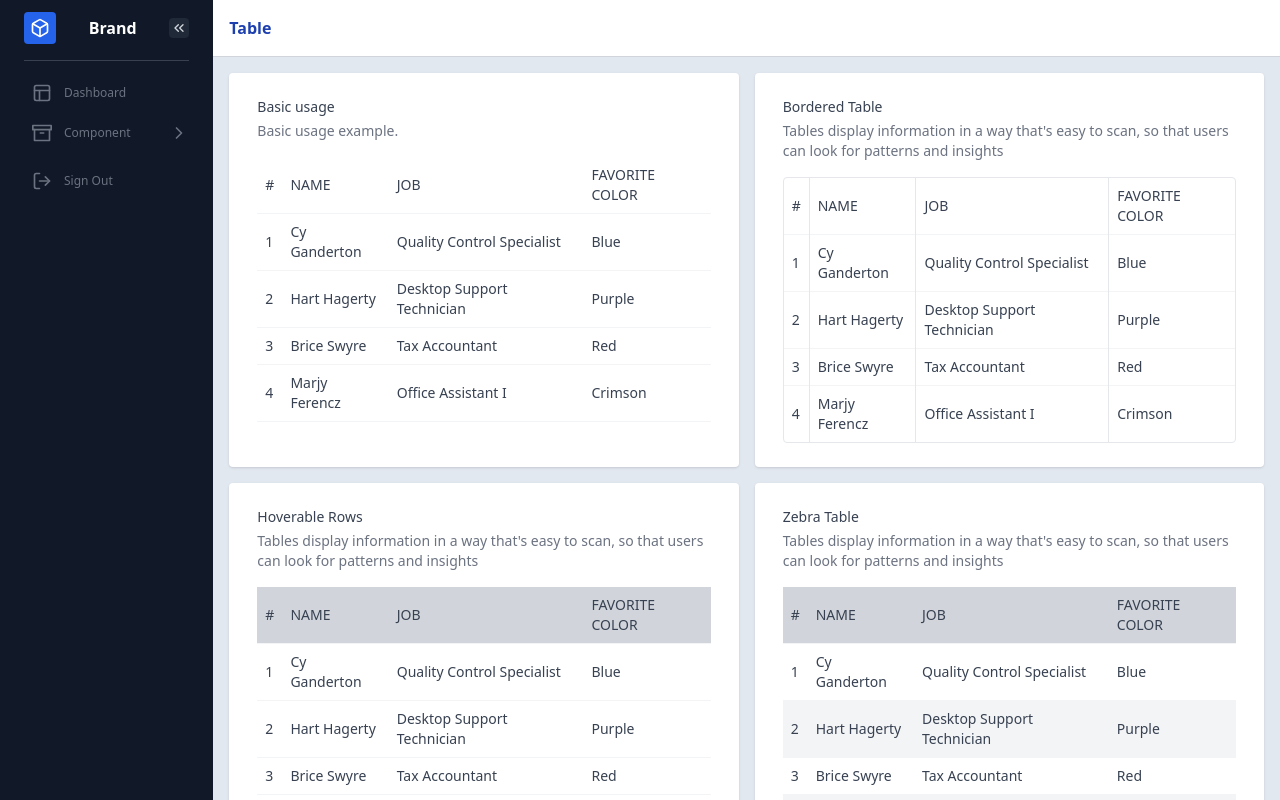
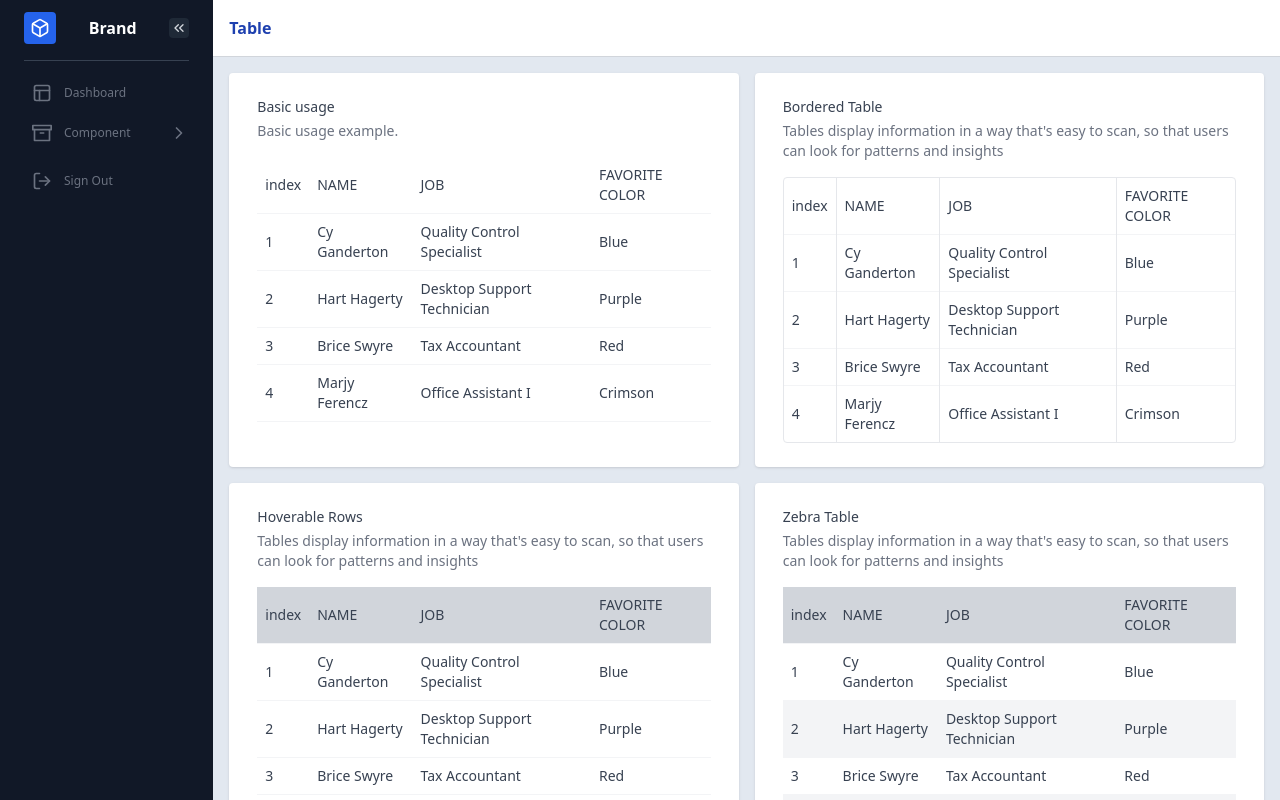
Before and after one commit to AndyKhu/dashboard-next-tailwind, a Next.js app: page /component/table in a window 1280 px wide. Built offline with nearby package versions, Linux system fonts and the light colour scheme.

Commit message:
fix eslint table problem

```diff
--- a/src/components/TableComponent.tsx
+++ b/src/components/TableComponent.tsx
@@ -40,7 +40,7 @@ const TableComponent = ({header,data,bordered,ishoverable,zebra,color}:Props) =>
             <table className="w-full h-full text-left text-sm">
                 <thead>
                     <tr className={`border-b ${colors.border} ${ishoverable||zebra?colors.header:""}`}>
-                        <th className="p-2 font-medium">#</th>
+                        <th className="p-2 font-medium">index</th>
                         {th}
                     </tr>
                 </thead>
```
